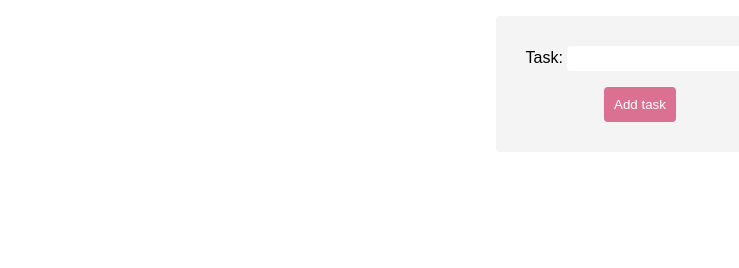
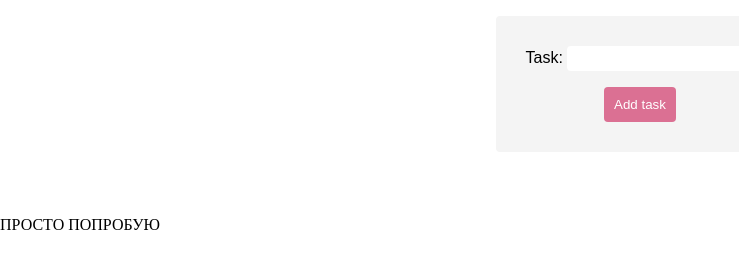
Before and after one commit to polinaChernousova/gits, a plain HTML site: page index.html in a window 1280 px wide. Shown: the whole page, without its empty margins (0-739 px from the left). Drawn offline with Linux system fonts and the light colour scheme; files whose address does not match are found by name.

Commit message:
added span

```diff
--- a/index.html
+++ b/index.html
@@ -43,6 +43,9 @@
     </div>
 
 
+    <div><span>ПРОСТО ПОПРОБУЮ</span></div>
+
+
 
 
 
```
